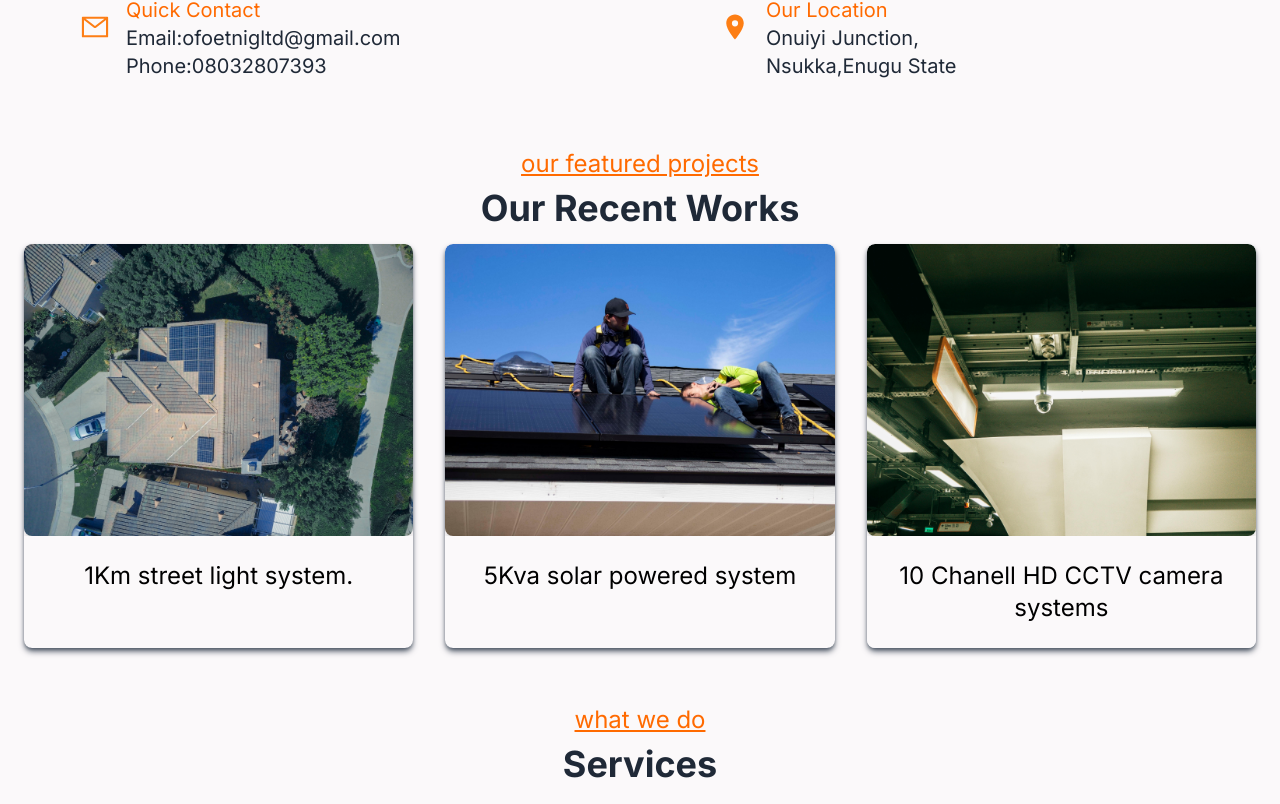
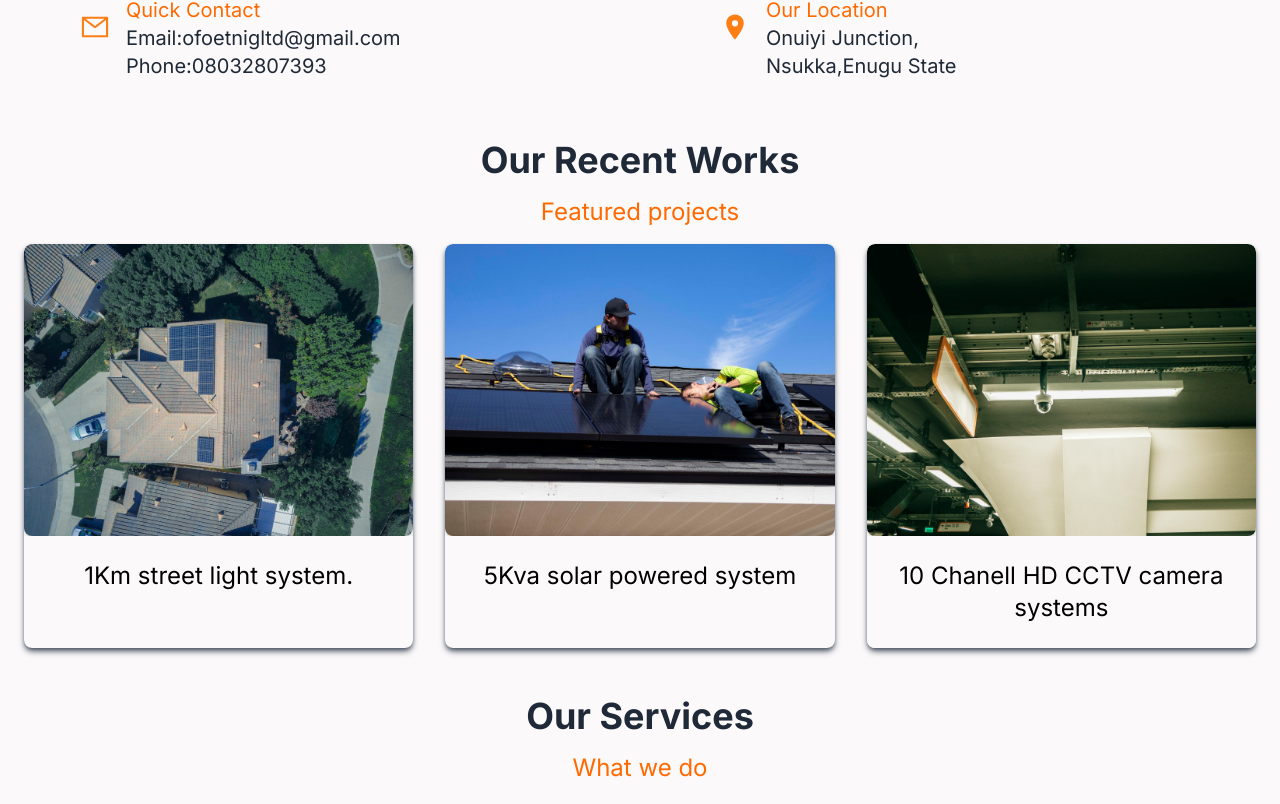
Before and after one commit to Aribobo/ofoet, a Next.js app: page / in a window 1280 px wide. Shown: the part 676-1480 px from the top of the page. Built offline with nearby package versions, Linux system fonts and the light colour scheme.

Commit message:
links updated

```diff
--- a/app/components/Footer.jsx
+++ b/app/components/Footer.jsx
@@ -47,7 +47,7 @@ const Footer = () => {
               <p className=" flex justify-center items-center font-bold text-2xl pb-4 text-[#ff6a00]">
                 SERVICES
               </p>
-              <Link href="#">
+              <Link href="/#services">
                 <li
                   className="flex justify-center items-center text-xl pb-2 font-semibold
 						 hover:text-[#ff6a00] cursor-pointer"
@@ -55,7 +55,7 @@ const Footer = () => {
                   CCTV Installation
                 </li>
               </Link>
-              <Link href="#">
+              <Link href="/#services">
                 <li
                   className=" flex justify-center items-center text-xl pb-2 font-semibold
                 hover:text-[#ff6a00] cursor-pointer"
@@ -64,7 +64,7 @@ const Footer = () => {
                 </li>
               </Link>
 
-              <Link href="#">
+              <Link href="/#services">
                 <li
                   className="  flex justify-center items-center text-xl pb-2 font-semibold
                 hover:text-[#ff6a00] cursor-pointer"
@@ -73,7 +73,7 @@ const Footer = () => {
                 </li>
               </Link>
 
-              <Link href="#">
+              <Link href="/#services">
                 <li
                   className=" flex justify-center items-center text-xl pb-2 font-semibold
                 hover:text-[#ff6a00] cursor-pointer"
@@ -81,7 +81,7 @@ const Footer = () => {
                   Automation
                 </li>
               </Link>
-              <Link href="#">
+              <Link href="/#services">
                 <li
                   className=" flex justify-center items-center text-xl pb-2 font-semibold
                  hover:text-[#ff6a00] cursor-pointer"
@@ -105,18 +105,18 @@ const Footer = () => {
                 </li>
               </Link>
 
-              <Link href="#">
+              {/* <Link href="#">
                 <li
                   className="flex justify-center items-center hover:text-[#ff6a00]
                  cursor-pointer text-xl  font-semibold py-2  pt-2"
                 >
                   Help
                 </li>
-              </Link>
+              </Link> */}
             </ul>
           </div>
 
-          <div className="p-2 flex justify-center items-center text-white">
+          <div id="footer" className="p-2 flex justify-center items-center text-white">
             <ul>
               <p className=" flex justify-center items-center font-bold text-2xl pb-6 text-[#ff6a00]">
                 CONTACT
--- a/app/components/Latest.jsx
+++ b/app/components/Latest.jsx
@@ -8,12 +8,12 @@ const Latest = () => {
   return (
     <div className="w-full h-full">
       <div id="projects" className="w-full h-auto text-center bg-[#fbf9fa]">
-        <p className="pb-2 p-2 mt-10 underline text-2xl sm:mt-10 text-[#ff6a00] text-bold lg:mt-4 md:mt-20">
+
+        <h2 className="text-center font-bold mb-4 lg:mt-4 md:mt-20 sm:mt-10"> Our Recent Works</h2>
+        <p className="pb-2  mt-2 mb-2 text-2xl  text-[#ff6a00] text-bold ">
           {" "}
-          our featured projects
+           Featured projects
         </p>
-
-        <h2 className="text-center font-bold mb-4"> Our Recent Works</h2>
         <div className="ml-4 mr-4 mb-12 grid grid-cols md:grid-cols-2 sm:grid-cols-2 lg:grid-cols-3 gap-4">
           <div className="relative group shadow-gray-600 rounded-lg overflow-hidden shadow-md ml-2 mr-2">
             <img className="w-full  rounded-lg shadow-md "
--- a/app/components/Navbar.jsx
+++ b/app/components/Navbar.jsx
@@ -84,7 +84,7 @@ const Navbar = () => {
                 services
               </li>
             </Link>
-            <Link href="#">
+            <Link href="/#footer">
               <li className="ml-10 text-sm uppercase  py-2 px-4 bg-[#ff6a00] rounded-lg">
                 contact
               </li>
@@ -159,7 +159,7 @@ const Navbar = () => {
                   services
                 </li>
               </Link>
-              <Link href="#">
+              <Link href="/#footer">
                 <li className="py-4 text-md" onClick={() => setNav(false)}>
                   contact
                 </li>
--- a/app/components/Services.jsx
+++ b/app/components/Services.jsx
@@ -6,11 +6,11 @@ import Image from "next/image";
 const Services = () => {
   return (
     <div id="services" className="w-full text-center">
-      <p className="pb-2 p-2 text-2xl text-center underline sm:mt-10 text-[#ff6a00] text-bold lg:mt-4 md:mt-20">
-        what we do
-      </p>
-
-      <h2 className="text-center font-bold mb-8"> Services</h2>
+     <h2 className="text-center font-bold mb-4 lg:mt-4 md:mt-20 sm:mt-10"> Our Services</h2>
+        <p className="pb-2  mt-2 mb-2 text-2xl  text-[#ff6a00] text-bold ">
+          {" "}
+           What we do
+        </p>
       <div
         className=" h-full  gap-8 ml-8 mr-8 mb-12 grid grid-cols
      md:grid-cols-2 sm:grid-cols-2 lg:grid-cols-3 ml-8 mr-8 gap-8"
```
